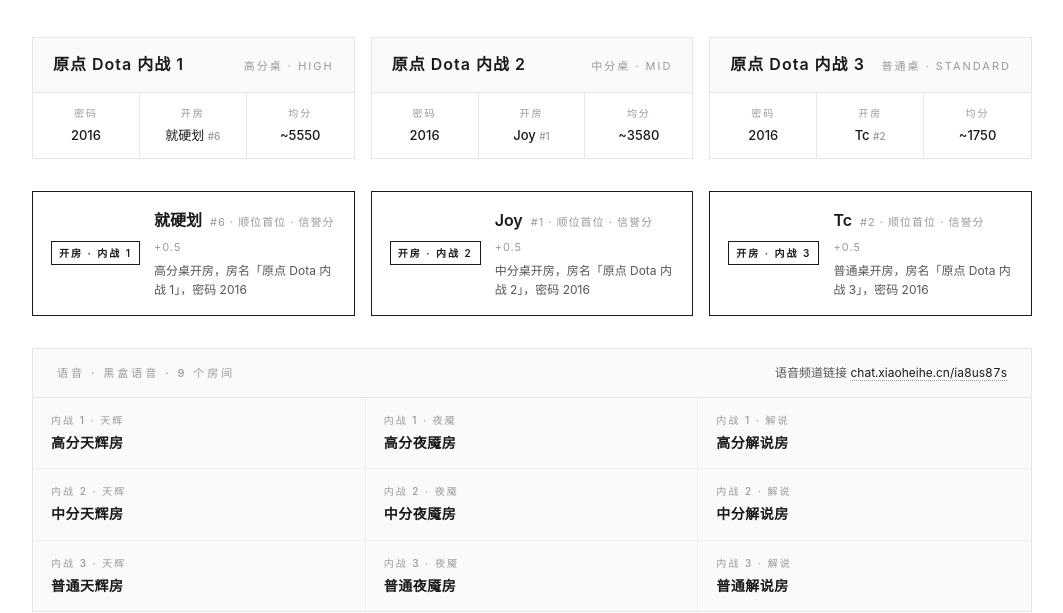
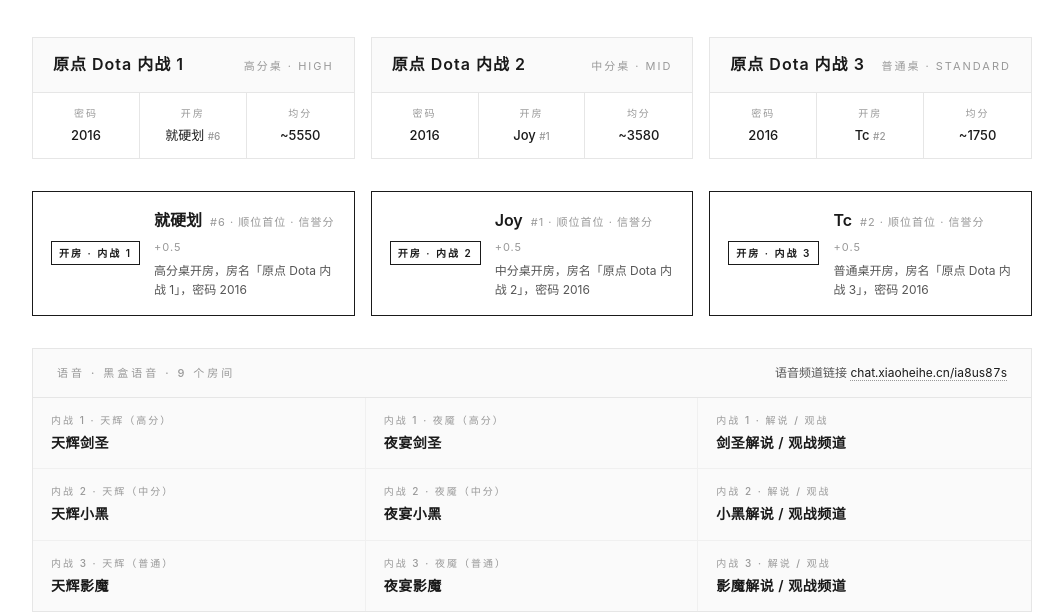
Before and after one commit to mrliuzhiyu/OriginDota, a plain HTML site: page 20260509-内战对战表.html in a window 1280 px wide. Shown: the part 209-822 px from the top of the page, without its empty margins (108-1171 px from the left). Drawn offline with Linux system fonts and the light colour scheme.

Commit message:
update: 语音房名按实际对应到剑圣/小黑/影魔三组

```diff
--- a/20260509-内战对战表.html
+++ b/20260509-内战对战表.html
@@ -849,40 +849,40 @@
     </div>
     <div class="voice-rows">
       <div class="voice-row">
-        <div class="v-team">内战 1 · 天辉</div>
-        <div class="v-room">高分天辉房</div>
+        <div class="v-team">内战 1 · 天辉（高分）</div>
+        <div class="v-room">天辉剑圣</div>
       </div>
       <div class="voice-row">
-        <div class="v-team">内战 1 · 夜魇</div>
-        <div class="v-room">高分夜魇房</div>
+        <div class="v-team">内战 1 · 夜魇（高分）</div>
+        <div class="v-room">夜宴剑圣</div>
       </div>
       <div class="voice-row">
-        <div class="v-team">内战 1 · 解说</div>
-        <div class="v-room">高分解说房</div>
+        <div class="v-team">内战 1 · 解说 / 观战</div>
+        <div class="v-room">剑圣解说 / 观战频道</div>
       </div>
       <div class="voice-row">
-        <div class="v-team">内战 2 · 天辉</div>
-        <div class="v-room">中分天辉房</div>
+        <div class="v-team">内战 2 · 天辉（中分）</div>
+        <div class="v-room">天辉小黑</div>
       </div>
       <div class="voice-row">
-        <div class="v-team">内战 2 · 夜魇</div>
-        <div class="v-room">中分夜魇房</div>
+        <div class="v-team">内战 2 · 夜魇（中分）</div>
+        <div class="v-room">夜宴小黑</div>
       </div>
       <div class="voice-row">
-        <div class="v-team">内战 2 · 解说</div>
-        <div class="v-room">中分解说房</div>
+        <div class="v-team">内战 2 · 解说 / 观战</div>
+        <div class="v-room">小黑解说 / 观战频道</div>
       </div>
       <div class="voice-row">
-        <div class="v-team">内战 3 · 天辉</div>
-        <div class="v-room">普通天辉房</div>
+        <div class="v-team">内战 3 · 天辉（普通）</div>
+        <div class="v-room">天辉影魔</div>
       </div>
       <div class="voice-row">
-        <div class="v-team">内战 3 · 夜魇</div>
-        <div class="v-room">普通夜魇房</div>
+        <div class="v-team">内战 3 · 夜魇（普通）</div>
+        <div class="v-room">夜宴影魔</div>
       </div>
       <div class="voice-row">
-        <div class="v-team">内战 3 · 解说</div>
-        <div class="v-room">普通解说房</div>
+        <div class="v-team">内战 3 · 解说 / 观战</div>
+        <div class="v-room">影魔解说 / 观战频道</div>
       </div>
     </div>
   </section>
@@ -1390,22 +1390,22 @@
       <div class="sub-card obs">
         <div class="sc-name"><span class="num">#17</span>J.S</div>
         <div class="sc-info">纯潜水 · 不上场</div>
-        <div class="sc-when">自选观战 · 在解说房</div>
+        <div class="sc-when">自选观战 · 三个解说房任选（剑圣 / 小黑 / 影魔）</div>
       </div>
       <div class="sub-card obs">
         <div class="sc-name"><span class="num">#18</span>罗西基 (spimba)</div>
         <div class="sc-info">2000 · 仅 3 号位</div>
-        <div class="sc-when">自选观战 · 内战 3 缺 3 号位且本人愿上时可顶</div>
+        <div class="sc-when">自选观战 · 在影魔解说房 · 内战 3 缺 3 号位且本人愿上时可顶</div>
       </div>
       <div class="sub-card obs">
         <div class="sc-name"><span class="num">#19</span>noobplayer</div>
         <div class="sc-info">8000 · 可 4·5</div>
-        <div class="sc-when">自选观战 · 内战 1 缺 4·5 且本人愿上时再上</div>
+        <div class="sc-when">自选观战 · 在剑圣解说房 · 内战 1 缺 4·5 且本人愿上时再上</div>
       </div>
       <div class="sub-card obs">
         <div class="sc-name"><span class="num">#35</span>老八</div>
         <div class="sc-info">5000 · 可 1·2</div>
-        <div class="sc-when">自选观战 · 内战 1 缺 1·2 且本人愿上时可顶</div>
+        <div class="sc-when">自选观战 · 在剑圣解说房 · 内战 1 缺 1·2 且本人愿上时可顶</div>
       </div>
     </div>
   </section>
@@ -1427,7 +1427,7 @@
       <li>不设额外队长。每桌的"顺位首位"（按报名顺序，本桌最早报名的人）负责开房。开房队长本期信誉分额外 +0.5。</li>
       <li><b>内战 1 → 就硬划（#6）</b>；<b>内战 2 → Joy（#1）</b>；<b>内战 3 → Tc（#2）</b>。</li>
       <li>开房房主职责：开房（房名 <code style="font-family:inherit; background: var(--bg-card); padding:1px 6px; border:1px solid var(--line);">原点 Dota 内战 1·2·3</code>，密码 <code style="font-family:inherit; background: var(--bg-card); padding:1px 6px; border:1px solid var(--line);">2016</code>）、邀请、点开始。其它（暂停 / 处理掉线 / 换人协调）大家一起决定。</li>
-      <li>开完房就上场，不需要"专人维护"。三桌之间想同步开始 / 结束，三个房主在解说房对一下时间。</li>
+      <li>开完房就上场，不需要"专人维护"。三桌之间想同步开始 / 结束，三个房主在剑圣解说房对一下时间。</li>
     </ul>
 
     <h3 style="margin-top: 28px;">下一局换人 · 解散规则（保底 1 把）</h3>
@@ -1435,7 +1435,7 @@
       <li><b>保底 1 把：</b>第一局必打。第二局起按下面规则。</li>
       <li><b>有人走 → 替补按顺位补：</b>替补区按顺序顶（Misaka / 爱丽丝 / 及时行乐），优先按位置匹配。21:00 后及时行乐可上 1·2 号位。</li>
       <li><b>没替补也凑不齐 → 当晚解散，下期再战：</b>不强凑。</li>
-      <li>每桌空出位置时，在对应解说房喊一声"内战 X 缺 Y 号位"，按位置匹配，按队列。</li>
+      <li>每桌空出位置时，在对应解说房喊一声"内战 X 缺 Y 号位"——内战 1 → 剑圣解说房 ｜ 内战 2 → 小黑解说房 ｜ 内战 3 → 影魔解说房。</li>
       <li><b>跨桌换人慎重：</b>高分进普通桌容易碾压，普通进高分桌容易挨打。优先考虑同桌内换位 / 重洗。</li>
     </ul>
 
```
